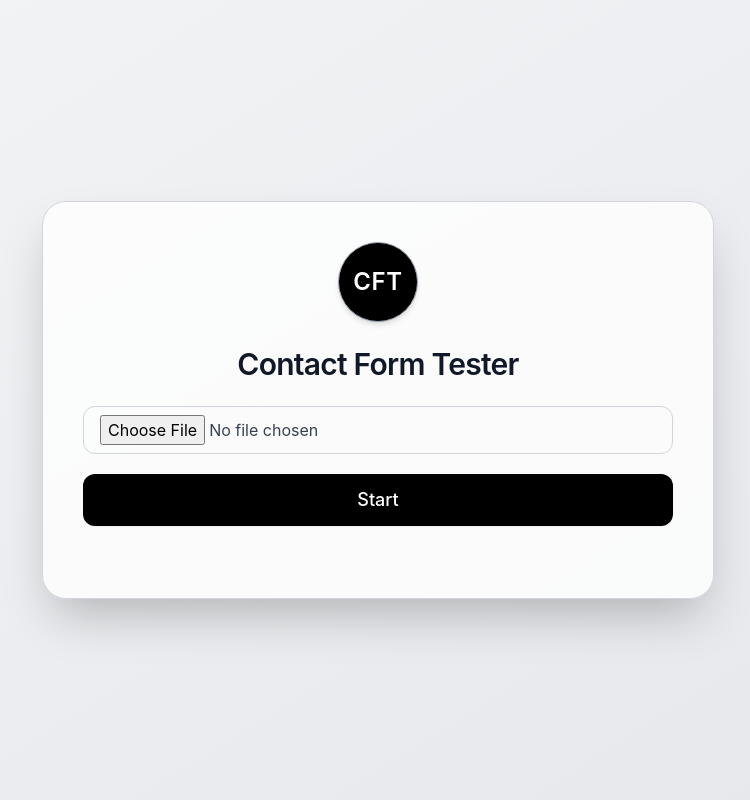
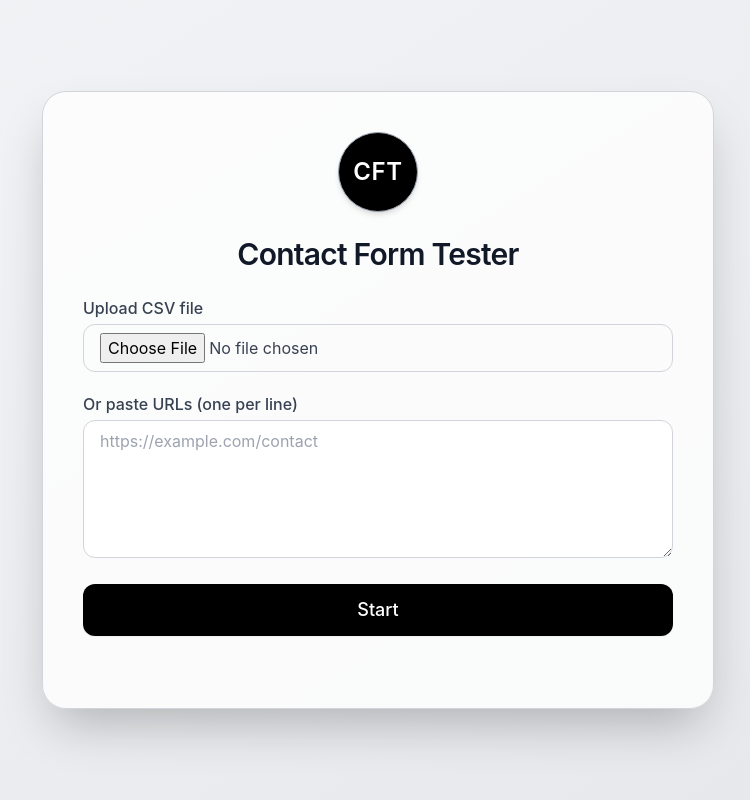
Before and after one commit to Yourm9/contact-form-testing, a Flask app: page / in a window 1280 px wide. Shown: the whole page, without its empty margins (262-1012 px from the left). Run offline with Flask 3, Linux system fonts and the light colour scheme.

Commit message:
Support CSV or manual URL input (one at a time)

```diff
--- a/app.py
+++ b/app.py
@@ -14,26 +14,29 @@ def index():
 
 @app.route('/run', methods=['POST'])
 def run_bot():
-    if 'file' not in request.files:
-        return jsonify({"error": "No file uploaded"}), 400
+    urls = []
 
-    file = request.files['file']
-    filename = secure_filename(file.filename)
-    filepath = os.path.join(app.config['UPLOAD_FOLDER'], filename)
-    file.save(filepath)
+    # 1. If manual input is present
+    if request.form.get("manual") == "true":
+        raw = request.form.get("urls", "")
+        urls = [line.strip() for line in raw.splitlines() if line.strip()]
 
-    subprocess.run(['python3', 'bot.py', filepath], capture_output=True, text=True)
+    # 2. Else, process CSV file
+    elif 'file' in request.files:
+        file = request.files['file']
+        if file and file.filename.endswith('.csv'):
+            content = file.read().decode('utf-8').splitlines()
+            reader = csv.DictReader(content)
+            urls = [row['url'].strip() for row in reader if 'url' in row]
 
+    # 3. Run bot logic
     results = []
-    if os.path.exists(RESULTS_FILE):
-        with open(RESULTS_FILE, newline='') as f:
-            reader = csv.DictReader(f)
-            for row in reader:
-                results.append({
-                    "url": row.get("url", "N/A"),
-                    "status": row.get("status", "Unknown")
-                })
+    for url in urls:
+        status = "Success"  # 🔁 Replace with real automation logic
+        results.append({"url": url, "status": status})
+
     return jsonify(results)
+
 
 if __name__ == '__main__':
     import os
--- a/templates/index.html
+++ b/templates/index.html
@@ -24,13 +24,30 @@
     <h1 class="text-3xl font-semibold text-center text-gray-900 mb-6 tracking-tight">Contact Form Tester</h1>
 
     <form id="uploadForm" class="space-y-5">
+      <!-- CSV Upload -->
+      <div>
+        <label class="block font-medium mb-1 text-gray-700">Upload CSV file</label>
         <input
           type="file"
           name="file"
           accept=".csv"
-        required
+          id="fileInput"
           class="w-full px-4 py-2 text-gray-700 border border-gray-300 rounded-xl focus:ring-2 focus:ring-blue-500 focus:outline-none transition"
         />
+      </div>
+
+      <!-- Manual URL input -->
+      <div>
+        <label class="block font-medium mb-1 text-gray-700">Or paste URLs (one per line)</label>
+        <textarea
+          name="manualUrls"
+          rows="5"
+          placeholder="https://example.com/contact"
+          id="manualInput"
+          class="w-full px-4 py-2 text-gray-700 border border-gray-300 rounded-xl focus:ring-2 focus:ring-blue-500 focus:outline-none transition"
+        ></textarea>
+      </div>
+
       <button
         type="submit"
         class="w-full bg-black text-white text-lg font-medium py-3 rounded-xl hover:bg-gray-800 transition-all duration-200 shadow-sm"
@@ -45,11 +62,35 @@
   <script>
     const form = document.getElementById('uploadForm');
     const resultsDiv = document.getElementById('results');
+
     form.addEventListener('submit', async (e) => {
       e.preventDefault();
-      const formData = new FormData(form);
+      const formData = new FormData();
+      const manualUrls = document.getElementById("manualInput").value.trim();
+      const file = document.getElementById("fileInput").files[0];
+
+      // Clear output area
       resultsDiv.innerHTML = '<div class="text-center text-gray-500">Running...</div>';
-      const res = await fetch('/run', { method: 'POST', body: formData });
+
+      // Send manually pasted URLs
+      if (manualUrls.length > 0) {
+        formData.append("manual", "true");
+        formData.append("urls", manualUrls);
+
+      // Or fall back to CSV file
+      } else if (file) {
+        formData.append("file", file);
+
+      } else {
+        resultsDiv.innerHTML = '<div class="text-red-600 text-center">Please provide either a CSV or manual URLs.</div>';
+        return;
+      }
+
+      const res = await fetch('/run', {
+        method: 'POST',
+        body: formData
+      });
+
       const data = await res.json();
       resultsDiv.innerHTML = data.map(d => `
         <div class="bg-white border rounded-xl px-4 py-2 shadow-sm">
```
Lines whose indentation alone changed are shown as unchanged.
